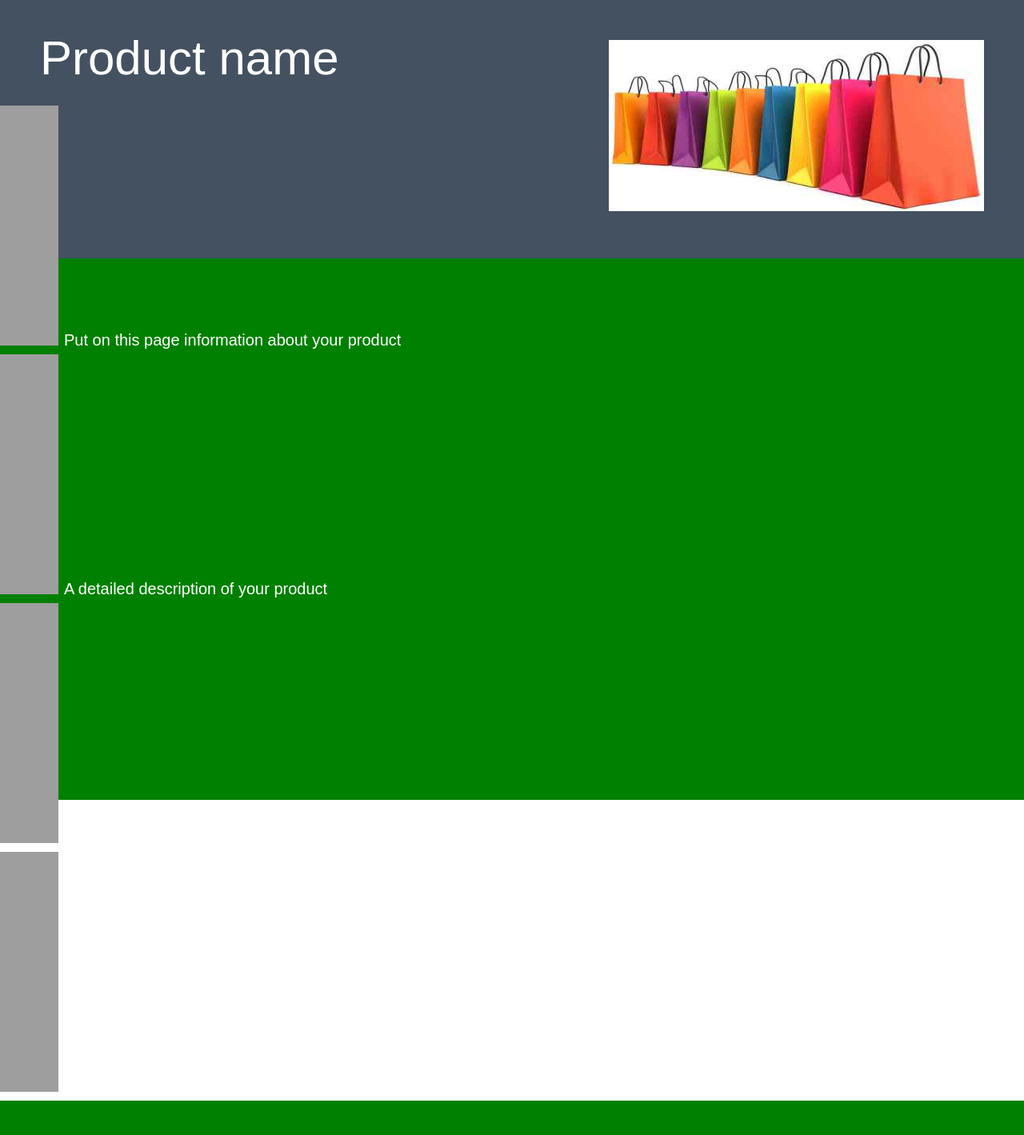
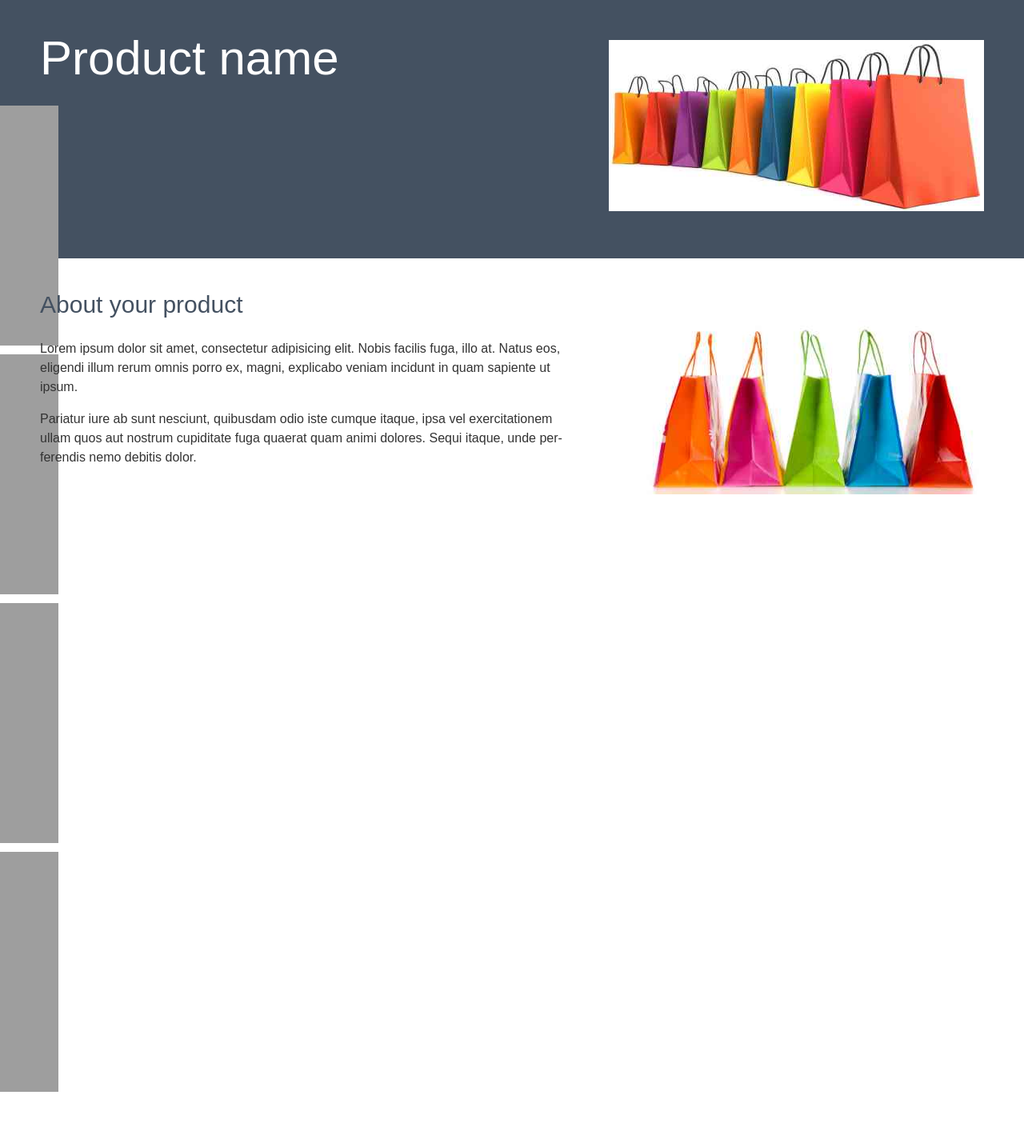
Before and after one commit to Jhon-Mosk/Portfolio, a PHP site: page / in a window 1280 px wide. Shown: the whole page at 80% size. Before the commit the page ends 1376 px from the top, so only its background shows below. Run offline with PHP 8.4, Linux system fonts and the light colour scheme.

Commit message:
first section complete

```diff
--- a/Simple_Landing_Page/index.html
+++ b/Simple_Landing_Page/index.html
@@ -21,8 +21,11 @@
             </ul>
             <img src="images/Product.jpg" alt="Product">
         </header>
-        <section>
-
+        <section class="aboutProduct">
+            <h2>About your product</h2>
+            <p>Lorem ipsum dolor sit amet, consectetur adipisicing elit. Nobis facilis fuga, illo at. Natus eos,<br> eligendi illum rerum omnis porro ex, magni, explicabo veniam incidunt in quam sapiente ut<br> ipsum.</p>
+            <p>Pariatur iure ab sunt nesciunt, quibusdam odio iste cumque itaque, ipsa vel exercitationem<br> ullam quos aut nostrum cupiditate fuga quaerat quam animi dolores. Sequi itaque, unde per-<br>ferendis nemo debitis dolor.</p>
+            <img src="images/About.jpg" alt="About">
         </section>
         <section>
 
--- a/Simple_Landing_Page/styles/style.css
+++ b/Simple_Landing_Page/styles/style.css
@@ -6,7 +6,6 @@ body {
   margin: auto;
   width: 1280px;
   height: 1000px;
-  background: green;
 }
 header {
   box-sizing: border-box;
@@ -37,3 +36,29 @@ header img {
   width: 469px;
   height: 214px;
 }
+section {
+  padding: 50px;
+}
+.aboutProduct {
+  height: 496px;
+  position: relative;
+}
+.aboutProduct h2 {
+  font-size: 30px;
+  font-weight: 400;
+  line-height: 36px;
+  color: #445161;
+  margin-top: -10px;
+}
+.aboutProduct p {
+  font-size: 16px;
+  line-height: 24px;
+  color: #333333;
+}
+.aboutProduct img {
+  position: absolute;
+  top: 50px;
+  right: 50px;
+  width: 430px;
+  height: 245px;
+}
--- a/Simple_Landing_Page/styles/style.less
+++ b/Simple_Landing_Page/styles/style.less
@@ -7,7 +7,6 @@ body {
     margin: auto;
     width: 1280px;
     height: 1000px;
-    background: green;
 }
 
 header {
@@ -29,6 +28,7 @@ header {
         padding-left: 30px;
         font-size: 20px;
         line-height: 36px;
+
         li {
             list-style-image: url(../images/check_icon.png)
         }
@@ -42,3 +42,34 @@ header {
         height: 214px;
     }
 }
+
+section {
+    padding: 50px;
+}
+
+.aboutProduct {
+    height: 496px;
+    position: relative;
+
+    h2 {
+        font-size: 30px;
+        font-weight: 400;
+        line-height: 36px;
+        color: #445161;
+        margin-top: -10px;
+    }
+
+    p {
+        font-size: 16px;
+        line-height: 24px;
+        color: #333333;
+    }
+
+    img {
+        position: absolute;
+        top: 50px;
+        right: 50px;
+        width: 430px;
+        height: 245px;
+    }
+}
```
Also changed, not shown: Simple_Landing_Page/images/About.jpg.
